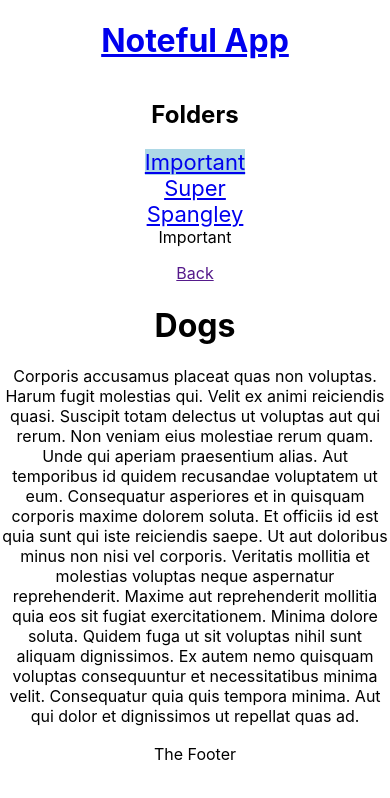
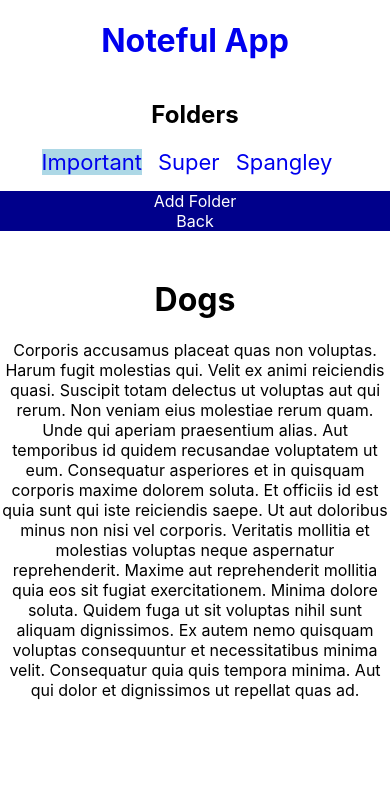
Before and after one commit to killeraliens/noteful, a React (Create React App) app: page /note/cbc787a0-ffaf-11e8-8eb2-f2801f1b9fd1 in a window 390 px wide. Shown: the top 798 px of the page. Built offline with nearby package versions, Linux system fonts and the light colour scheme; the HTML template or start-up script is replaced by a standard one.

Commit message:
Button in FolderList

```diff
--- a/src/App.css
+++ b/src/App.css
@@ -3,7 +3,7 @@
   display: grid;
   grid-template-columns: 1fr 2fr;
   grid-template-rows: 80px 1fr 100px;
-  grid-template-areas: 'header header' 'sidenav main' 'footer footer';
+  grid-template-areas: 'header header' 'sidenav main';
   height: 100vh;
   /*grid-gap: 1rem;*/
 }
@@ -33,10 +33,14 @@
   padding-left: 0;
 }
 
+.App a {
+  text-decoration: none;
+}
+
 @media screen and (max-width: 600px) {
   .App {
     grid-template-rows: 80px auto auto 100px;
-    grid-template-areas: 'header header' 'sidenav sidenav' 'main main' 'footer footer';
+    grid-template-areas: 'header header' 'sidenav sidenav' 'main main';
     min-height: 100vh;
   }
 
--- a/src/App.js
+++ b/src/App.js
@@ -64,9 +64,9 @@ class App extends Component {
             <Route component={NotFoundPage}/>
           </Switch>
         </main>
-        <footer>
+        {/*<footer>
           The Footer
-        </footer>
+        </footer>*/}
       </div>
     );
   }
--- /dev/null
+++ b/src/Button/Button.css
@@ -0,0 +1,5 @@
+.Button {
+  background-color: darkblue;
+  color: white;
+  display: block;
+}
--- /dev/null
+++ b/src/Button/Button.js
@@ -0,0 +1,14 @@
+import React from 'react'
+import './Button.css';
+
+export default function Button(props) {
+  const { tag, children, className, ...otherProps } = props;
+  return React.createElement(
+    // component (tag={object}), { props }, children
+    tag, { className: 'Button ' + className, ...otherProps }, children
+  )
+}
+
+Button.defaultProps = {
+  tag: 'a'
+}
--- a/src/FolderList/FolderList.css
+++ b/src/FolderList/FolderList.css
@@ -1,7 +1,17 @@
 .FolderList__li {
   font-size: 22px;
+
 }
 
 .FolderList__li__nav-link.active {
   background-color: lightblue;
 }
+
+
+@media screen and (max-width: 600px) {
+
+  .FolderList__li {
+    display: inline;
+    margin-right: 16px;
+  }
+}
--- a/src/FolderList/FolderList.js
+++ b/src/FolderList/FolderList.js
@@ -1,20 +1,23 @@
 import React from 'react';
 import { NavLink, Link } from 'react-router-dom'
 import NoteList from '../NoteList/NoteList'
+import Button from '../Button/Button'
 import './FolderList.css'
 
 function FolderList(props) {
-  let folderLinks;
+
   let noteSelectedFolder = props.note
     ? props.folders.find(folder => folder.id === props.note.folderId)
     : null
 
-  let buttonLink = noteSelectedFolder
-    ? <Link onClick={() => props.history.goBack()}>Back</Link>
-    : <Link to='/add-folder'>Add Folder</Link>
+   let backButton = noteSelectedFolder
+    // ? <Link onClick={() => props.history.goBack()}>Back</Link>
+    // : <Link to='/add-folder'>Add Folder</Link>
+     ? <Button tag={Link} onClick={() => props.history.goBack()} className='Button__back'>Back</Button>
+     : null
 
-  props.folders.length > 0
-  ? folderLinks = props.folders.map(folder => {
+  let folderLinks = props.folders.length > 0
+  ? props.folders.map(folder => {
     return(
       <li key={folder.id} className="FolderList__li">
         <NavLink to={`/folder/${folder.id}`} className={`FolderList__li__nav-link ${noteSelectedFolder && noteSelectedFolder.id === folder.id ? 'active' : ''}`} >
@@ -23,7 +26,7 @@ function FolderList(props) {
       </li>
     )
   })
-  : folderLinks = <div>No Folders</div>
+  : <div>No Folders</div>
 
 
   return(
@@ -31,15 +34,17 @@ function FolderList(props) {
       <h1>Folders</h1>
       <ul>
         {folderLinks}
-        { noteSelectedFolder ? noteSelectedFolder.name : null }
+       {/* { noteSelectedFolder ? noteSelectedFolder.name : null }*/}
       </ul>
-      { buttonLink }
+      <Button tag={Link} to="/add-folder" className='Button__add-folder'>Add Folder</Button>
+      { backButton }
     </div>
   )
 }
 
 FolderList.defaultProps = {
-  folders: []
+  folders: [],
+  note: null
 }
 
 export default FolderList
```
